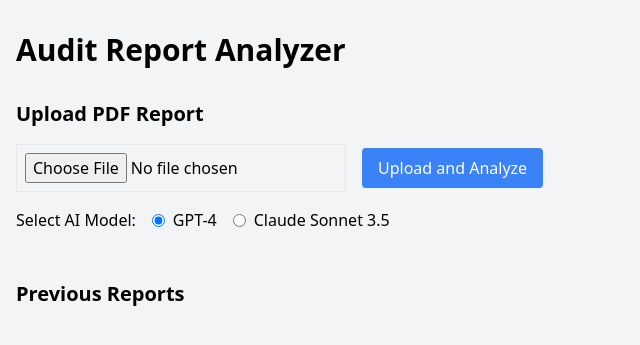
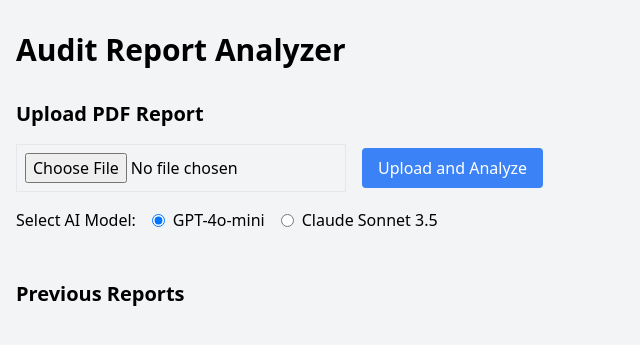
Before and after one commit to scottlabbe/ai_audit_report_analyzer, a Flask app: page / in a window 1280 px wide. Shown: the top 345 px of the page, without its empty margins (0-640 px from the left). Run offline with Flask 3, Linux system fonts and the light colour scheme; data that the repository does not hold is empty.

Commit message:
Agent query: Please check if the AI model selection options now show GPT-4o-mini instead of GPT-4, and if selecting GPT-4o-mini and uploading a PDF file results in a successful analysis using the correct model.

```diff
--- a/ai_analyzer.py
+++ b/ai_analyzer.py
@@ -175,7 +175,7 @@ def analyze_report_with_gpt4(content):
     for attempt in range(max_retries):
         try:
             response = client.chat.completions.create(
-                model="gpt-4",
+                model="gpt-4o-mini",
                 messages=[{"role": "user", "content": prompt}],
                 max_tokens=4096
             )
@@ -248,7 +248,7 @@ def analyze_report_with_gpt4(content):
         "error": "Unable to process the report after multiple attempts. Please try again later."
     }
 
-def analyze_report(content, ai_model='gpt-4'):
+def analyze_report(content, ai_model='gpt-4o-mini'):
     if ai_model == 'claude-sonnet':
         return analyze_report_with_claude(content)
     else:
--- a/templates/index.html
+++ b/templates/index.html
@@ -33,8 +33,8 @@
                 <div class="flex items-center mb-4">
                     <p class="mr-4">Select AI Model:</p>
                     <label class="inline-flex items-center mr-4">
-                        <input type="radio" name="ai_model" value="gpt-4" class="form-radio" checked>
-                        <span class="ml-2">GPT-4</span>
+                        <input type="radio" name="ai_model" value="gpt-4o-mini" class="form-radio" checked>
+                        <span class="ml-2">GPT-4o-mini</span>
                     </label>
                     <label class="inline-flex items-center">
                         <input type="radio" name="ai_model" value="claude-sonnet" class="form-radio">
```
